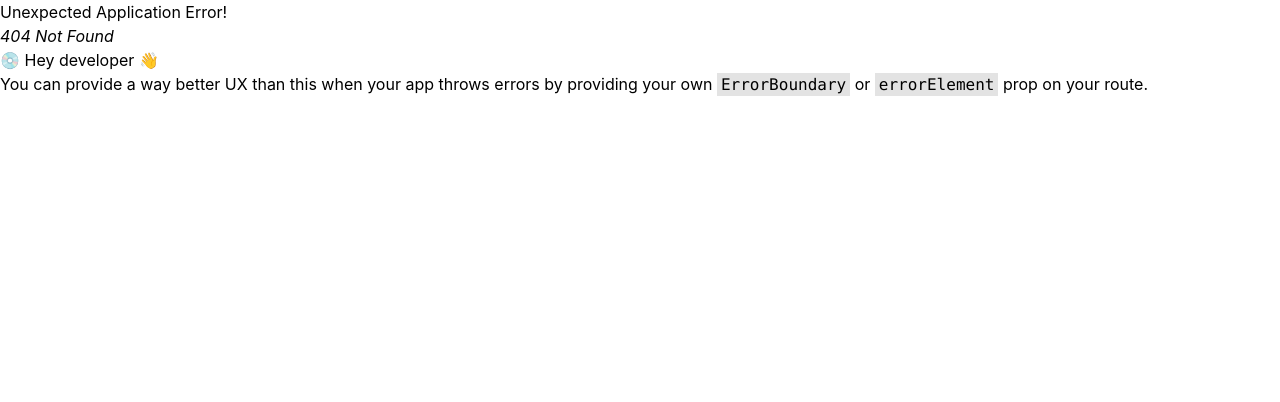
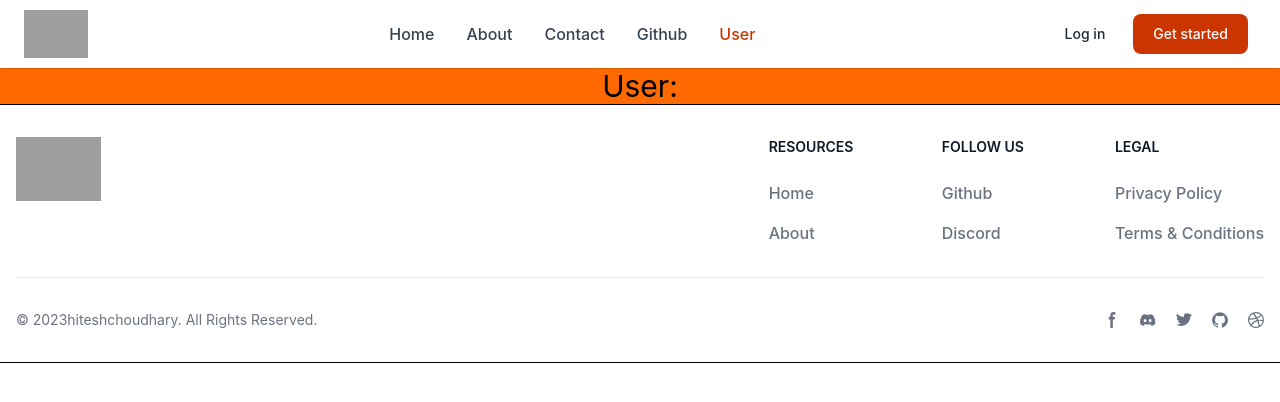
Before and after one commit to Hritwiz-Kamat/10-ReactJS-mini-projects, a React (Vite) app in the folder 09_react_router/: page /user in a window 1280 px wide. Before the commit this address had no page. Shown: the top 402 px of the page. Built offline with nearby package versions, Linux system fonts and the light colour scheme; grey boxes are pictures that could not be loaded.

Commit message:
Debug main.jsx and create User component

```diff
--- a/09_react_router/src/components/Header/Header.jsx
+++ b/09_react_router/src/components/Header/Header.jsx
@@ -80,6 +80,18 @@ function Header() {
                   Github
                 </NavLink>
               </li>
+              <li>
+                <NavLink
+                  to="/user"
+                  className={({ isActive, isPending }) =>
+                    `block py-2 pr-4 pl-3 duration-200 border-b border-gray-100
+                     ${isActive ? "text-orange-700" : "text-gray-700"}
+                     lg:hover:bg-transparent lg:border-0 hover:text-orange-700 lg:p-0`
+                  }
+                >
+                  User
+                </NavLink>
+              </li>
             </ul>
           </div>
         </div>
--- /dev/null
+++ b/09_react_router/src/components/User/User.jsx
@@ -0,0 +1,13 @@
+import React from "react";
+import { useParams } from "react-router";
+
+function User() {
+  const { userid } = useParams();
+  return (
+    <div className="bg-orange-500 text-black text-3xl text-center">
+      User: {userid}
+    </div>
+  );
+}
+
+export default User;
--- a/09_react_router/src/main.jsx
+++ b/09_react_router/src/main.jsx
@@ -12,6 +12,7 @@ import Layout from "./Layout.jsx";
 import Home from "./components/Home/Home.jsx";
 import About from "./components/About/About.jsx";
 import Contact from "./components/Contact/Contact.jsx";
+import User from "./components/User/User.jsx";
 
 const router = createBrowserRouter(
   createRoutesFromElements(
@@ -19,6 +20,9 @@ const router = createBrowserRouter(
       <Route path="" element={<Home />} />
       <Route path="about" element={<About />} />
       <Route path="contact" element={<Contact />} />
+      <Route path="user/" element={<User />}>
+        <Route path=":userid" element={<User />} />
+      </Route>
     </Route>,
   ),
 );
```
Also changed, not shown: 09_react_router/src/components/Contact/Contact.jsx (indentation only).
